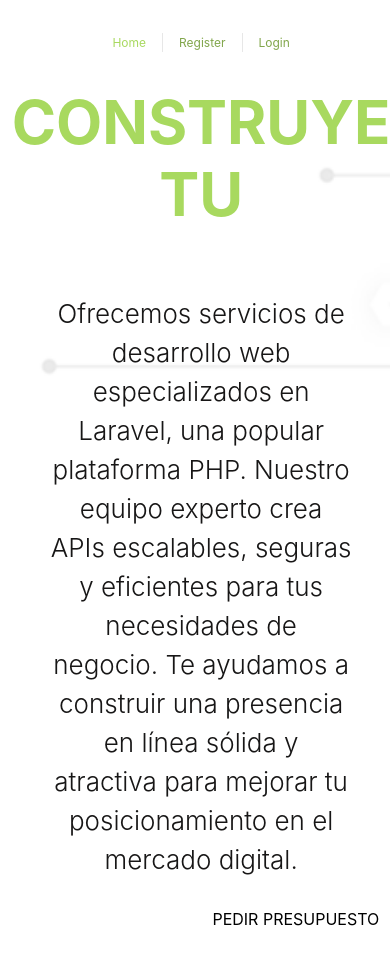
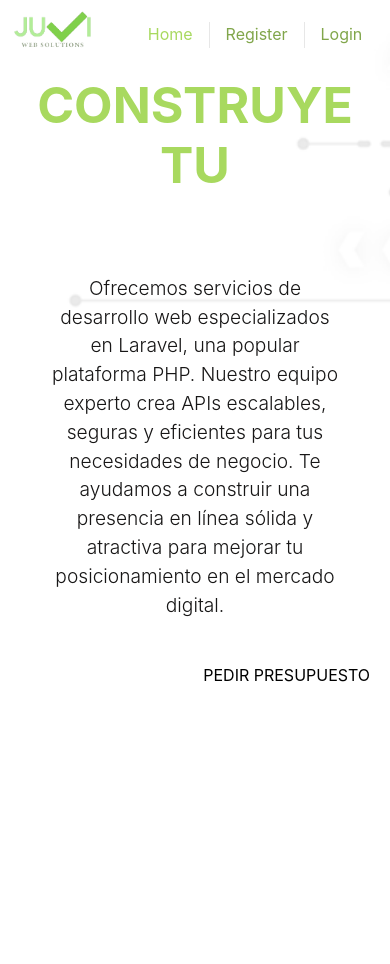
Before and after one commit to JotAlGe/juvi-front, a Vue app: page / in a window 390 px wide. Shown: the top 964 px of the page. After the commit the page ends 844 px from the top, so only its background shows below. Built offline with nearby package versions, Linux system fonts and the light colour scheme.

Commit message:
Logo en header

```diff
--- a/src/App.vue
+++ b/src/App.vue
@@ -11,6 +11,9 @@ export default {
 
 <template>
   <header>
+    <div class="juvi-logo">
+      <img src="././assets/images/juvi-horizontal.png" alt="logo juvi">
+    </div>
     <nav>
       <RouterLink to="/">Home</RouterLink>
       <RouterLink to="/register">Register</RouterLink>
@@ -26,15 +29,21 @@ export default {
 <style>
 header {
   display: flex;
+  justify-content: space-evenly;
+  align-items: center;
   width: 100%;
   max-height: 100vh;
 
   grid-row: 1 / 2;
 }
 
-.logo {
-  display: block;
-  margin: 0 auto 2rem;
+.juvi-logo {
+  height: 6vh;
+  max-height: 100%;
+}
+
+.juvi-logo img {
+  max-height: 100%;
 }
 
 main {
@@ -52,11 +61,11 @@ main div {
 }
 
 nav {
-  font-size: 12px;
+  font-size: 1rem;
   text-align: center;
   display: flex;
   align-items: center;
-  justify-content: center;
+  justify-content: flex-end;
   width: 100%;
   height: 100%;
 }
--- a/src/assets/style.css
+++ b/src/assets/style.css
@@ -789,4 +789,13 @@ input.mail_text::placeholder {
  .contact_section_2{
     flex-direction: column;
  }
+ .banner_taital{
+    font-size: 50px;
+ }
+.banner_taital_1{
+    font-size: 60px;
 }
+ .banner_text{
+    font-size: 1.2rem;
+ }
+}
--- a/src/components/Auth/Logout.vue
+++ b/src/components/Auth/Logout.vue
@@ -1,6 +1,6 @@
 <template>
     <div>
-        <h1>Logging out...</h1>
+        <h1 class="logout">Logging out...</h1>
     </div>
 </template>
 <script>
@@ -22,4 +22,8 @@ export default {
     }
 }
 </script>
-<style></style>
+<style>
+.logout {
+    text-align: center;
+}
+</style>
```
Also changed, not shown: src/assets/images/juvi-horizontal.png (added), src/assets/images/juvi.PNG (added).
